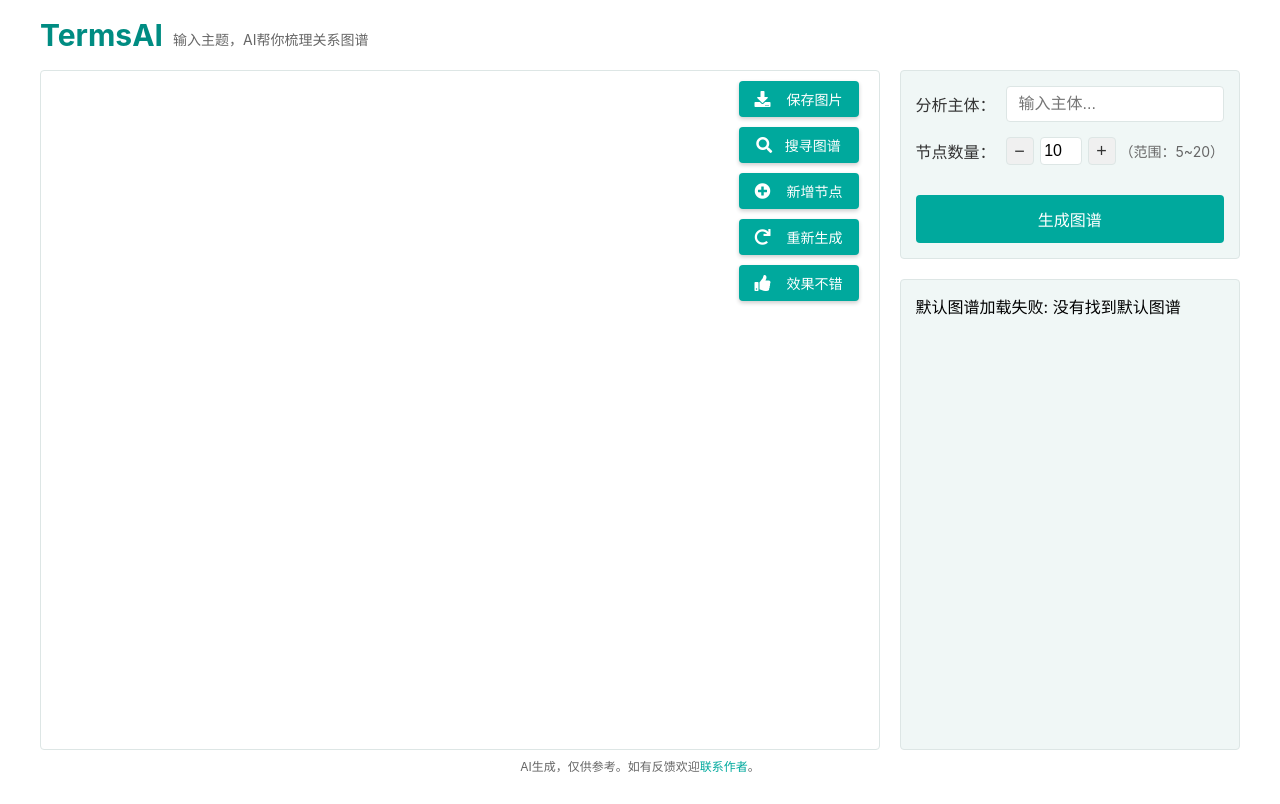
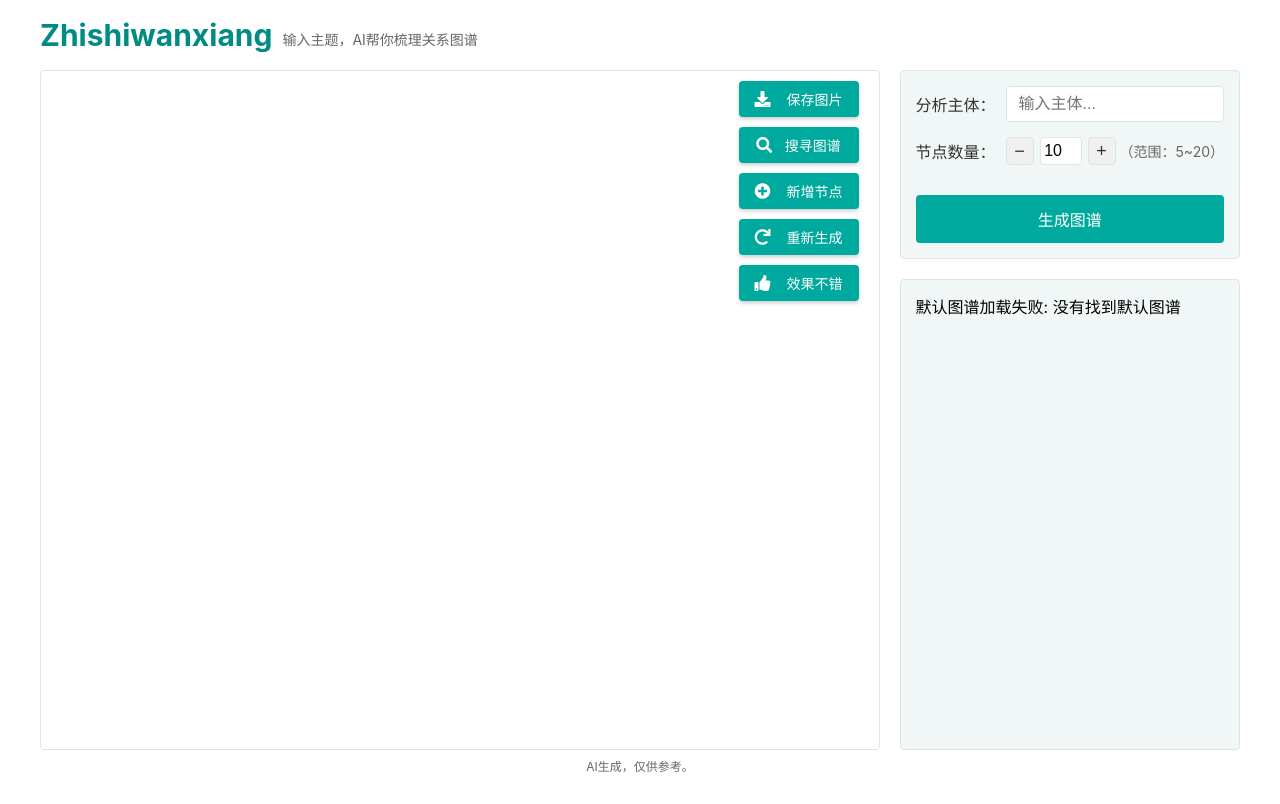
Before and after one commit to Willsgao/ZhiLuoWanXiang, a Flask app: page / in a window 1280 px wide. Run offline with Flask 3, Linux system fonts and the light colour scheme; data that the repository does not hold is empty; parts of the project's set-up code (start-up, migrations or seed data) failed here and were passed over; some libraries are stand-ins or nearby versions; some web fonts are replaced.

Commit message:
更新页面显示

```diff
--- a/configs/model_configs.py
+++ b/configs/model_configs.py
@@ -1,4 +1,5 @@
 # 选择模型
-model = "deepseek-v4-flash"
+model = "deepseek-chat"
+# model = "deepseek-v4-flash"
 # 达到Rate limit时的备选模型
 backup_models = ["deepseek-v4-flash", "Pro/deepseek-ai/DeepSeek-V3", "deepseek-v3", "Qwen/Qwen2.5-72B-Instruct"]
--- a/templates/index.html
+++ b/templates/index.html
@@ -3,7 +3,7 @@
 <head>
     <meta charset="UTF-8">
     <meta name="viewport" content="width=device-width, initial-scale=1.0, maximum-scale=1.0, user-scalable=no">
-    <title>TermsAI - 关系图谱生成器</title>
+    <title>Zhishiwanxiang - 知识万象图谱</title>
     <link rel="stylesheet" href="{{ url_for('static', filename='css/style.css') }}">
     <script type="text/javascript" src="{{ url_for('static', filename='js/vis-network.min.js') }}"></script>
     <script src="{{ url_for('static', filename='js/tinycolor.min.js') }}"></script>
@@ -13,7 +13,7 @@
     <div class="container">
         <div class="header">
             <div style="display: flex; align-items: flex-end;">
-                <h1>TermsAI</h1>
+                <h1>Zhishiwanxiang</h1>
                 <p class="subtitle">输入主题，AI帮你梳理关系图谱</p>
             </div>
         </div>
@@ -80,7 +80,7 @@
                 </div>
             </div>
         </div>
-        <div class="ai-disclaimer">AI生成，仅供参考。如有反馈欢迎<a id="feedback-link" href="#">联系作者</a>。</div>
+        <div class="ai-disclaimer">AI生成，仅供参考。</a></div>
     </div>
     <div id="modal-overlay" class="modal-overlay" style="display: none;">
         <div class="modal-content">
```
Also changed, not shown: static/images/qr.jpg (deleted).
